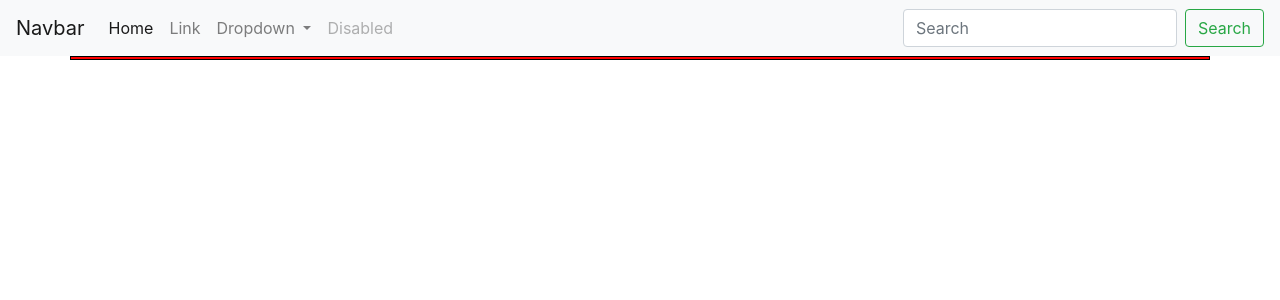
After one commit to ltnk/apsymfonycourse, a Symfony app: template templates/product.html.twig in a window 1280 px wide. The commit adds this page. Shown: the top 300 px of the page. Run offline with Twig, Linux system fonts and the light colour scheme; the template is opened without the code that fills it, so the values that code supplies are empty; some libraries are stand-ins or nearby versions.

Commit message:
Twig pages for category and product

```diff
--- a/templates/base.html.twig
+++ b/templates/base.html.twig
@@ -1,12 +1,45 @@
 <!DOCTYPE html>
 <html>
-    <head>
-        <meta charset="UTF-8">
-        <title>{% block title %}Welcome!{% endblock %}</title>
-        {% block stylesheets %}{% endblock %}
-    </head>
-    <body>
-        {% block body %}{% endblock %}
-        {% block javascripts %}{% endblock %}
-    </body>
+  <head>
+    <meta charset="UTF-8" />
+    <title>
+      {% block title %}
+        Welcome!
+      {% endblock %}
+    </title>
+
+    <link rel="stylesheet"
+      href="https://cdn.jsdelivr.net/npm/bootstrap@4.5.3/dist/css/bootstrap.min.css"
+      integrity="sha384-TX8t27EcRE3e/ihU7zmQxVncDAy5uIKz4rEkgIXeMed4M0jlfIDPvg6uqKI2xXr2"
+      crossorigin="anonymous" />
+    <script src="https://code.jquery.com/jquery-3.5.1.slim.min.js"
+      integrity="sha384-DfXdz2htPH0lsSSs5nCTpuj/zy4C+OGpamoFVy38MVBnE+IbbVYUew+OrCXaRkfj"
+      crossorigin="anonymous"></script>
+    <script src="https://cdn.jsdelivr.net/npm/bootstrap@4.5.3/dist/js/bootstrap.bundle.min.js"
+      integrity="sha384-ho+j7jyWK8fNQe+A12Hb8AhRq26LrZ/JpcUGGOn+Y7RsweNrtN/tE3MoK7ZeZDyx"
+      crossorigin="anonymous"></script>
+
+    <script src="https://code.jquery.com/jquery-3.5.1.slim.min.js"
+      integrity="sha384-DfXdz2htPH0lsSSs5nCTpuj/zy4C+OGpamoFVy38MVBnE+IbbVYUew+OrCXaRkfj"
+      crossorigin="anonymous"></script>
+    <script src="https://cdn.jsdelivr.net/npm/popper.js@1.16.1/dist/umd/popper.min.js"
+      integrity="sha384-9/reFTGAW83EW2RDu2S0VKaIzap3H66lZH81PoYlFhbGU+6BZp6G7niu735Sk7lN"
+      crossorigin="anonymous"></script>
+    <script src="https://cdn.jsdelivr.net/npm/bootstrap@4.5.3/dist/js/bootstrap.min.js"
+      integrity="sha384-w1Q4orYjBQndcko6MimVbzY0tgp4pWB4lZ7lr30WKz0vr/aWKhXdBNmNb5D92v7s"
+      crossorigin="anonymous"></script>
+
+    {% block stylesheets %}
+
+    {% endblock %}
+  </head>
+  <body>
+    {{ include('nav.html.twig') }}
+    {% block body %}
+
+    {% endblock %}
+    {% block javascripts %}
+
+    {% endblock %}
+  </body>
 </html>
--- /dev/null
+++ b/templates/nav.html.twig
@@ -0,0 +1,37 @@
+<nav class="navbar navbar-expand-lg navbar-light bg-light">
+	<a class="navbar-brand" href="#">Navbar</a>
+	<button class="navbar-toggler" type="button" data-toggle="collapse" data-target="#navbarSupportedContent" aria-controls="navbarSupportedContent" aria-expanded="false" aria-label="Toggle navigation">
+		<span class="navbar-toggler-icon"></span>
+	</button>
+
+	<div class="collapse navbar-collapse" id="navbarSupportedContent">
+		<ul class="navbar-nav mr-auto">
+			<li class="nav-item active">
+				<a class="nav-link" href="#">Home
+					<span class="sr-only">(current)</span>
+				</a>
+			</li>
+			<li class="nav-item">
+				<a class="nav-link" href="#">Link</a>
+			</li>
+			<li class="nav-item dropdown">
+				<a class="nav-link dropdown-toggle" href="#" id="navbarDropdown" role="button" data-toggle="dropdown" aria-haspopup="true" aria-expanded="false">
+					Dropdown
+				</a>
+				<div class="dropdown-menu" aria-labelledby="navbarDropdown">
+					<a class="dropdown-item" href="#">Action</a>
+					<a class="dropdown-item" href="#">Another action</a>
+					<div class="dropdown-divider"></div>
+					<a class="dropdown-item" href="#">Something else here</a>
+				</div>
+			</li>
+			<li class="nav-item">
+				<a class="nav-link disabled" href="#" tabindex="-1" aria-disabled="true">Disabled</a>
+			</li>
+		</ul>
+		<form class="form-inline my-2 my-lg-0">
+			<input class="form-control mr-sm-2" type="search" placeholder="Search" aria-label="Search">
+			<button class="btn btn-outline-success my-2 my-sm-0" type="submit">Search</button>
+		</form>
+	</div>
+</nav>
--- /dev/null
+++ b/templates/product.html.twig
@@ -0,0 +1,18 @@
+{% extends 'base.html.twig' %}
+{% block body %}
+  <div class="container">
+    <div class="row" style="border: 1px solid black">
+      <div class="col" style="border: 1px solid red">
+        {% for item in products %}
+          {{ item.name }}
+          <br />
+          {{ item.price }}
+          <br />
+          {{ item.slug }}
+          <br />
+          <br />
+        {% endfor %}
+      </div>
+    </div>
+  </div>
+{% endblock %}
```
Also changed, not shown: src/Controller/FirstController.php (+4 -5 lines), templates/category.html.twig (added, +18 -0 lines).
